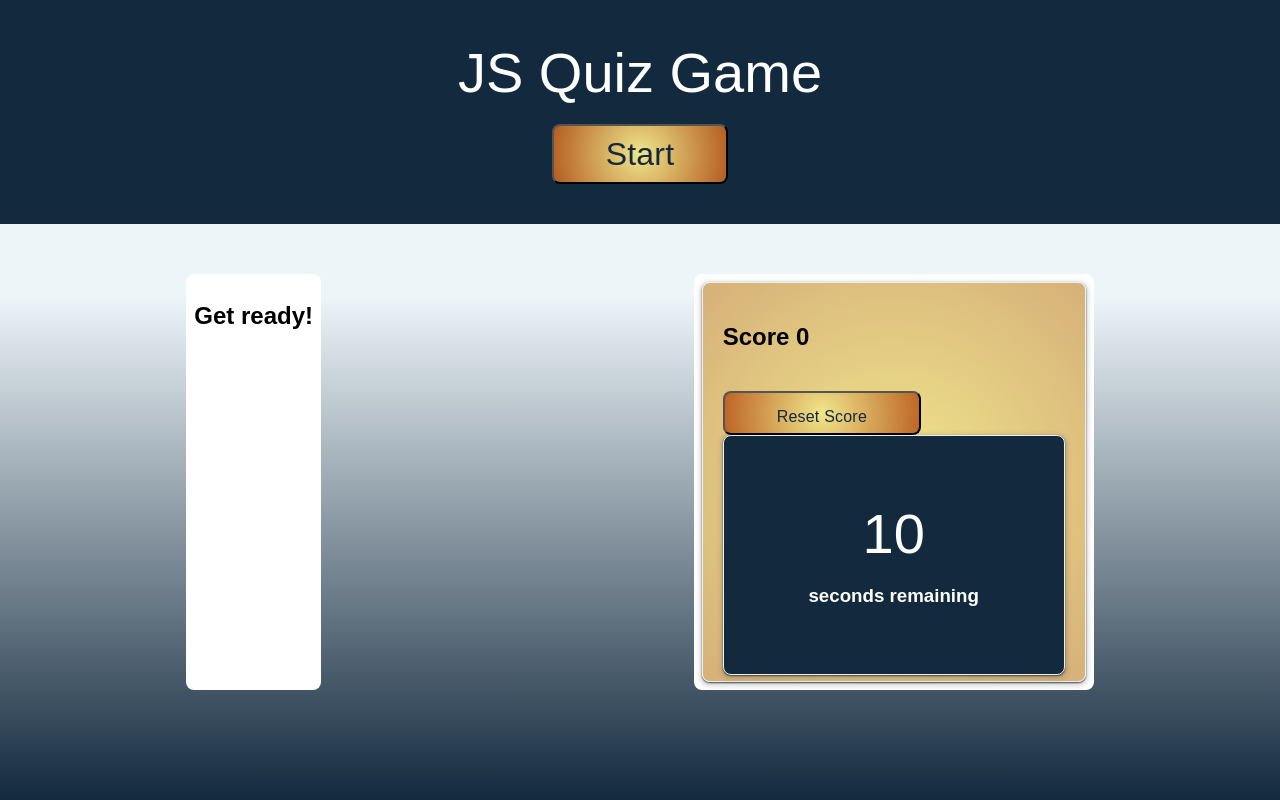
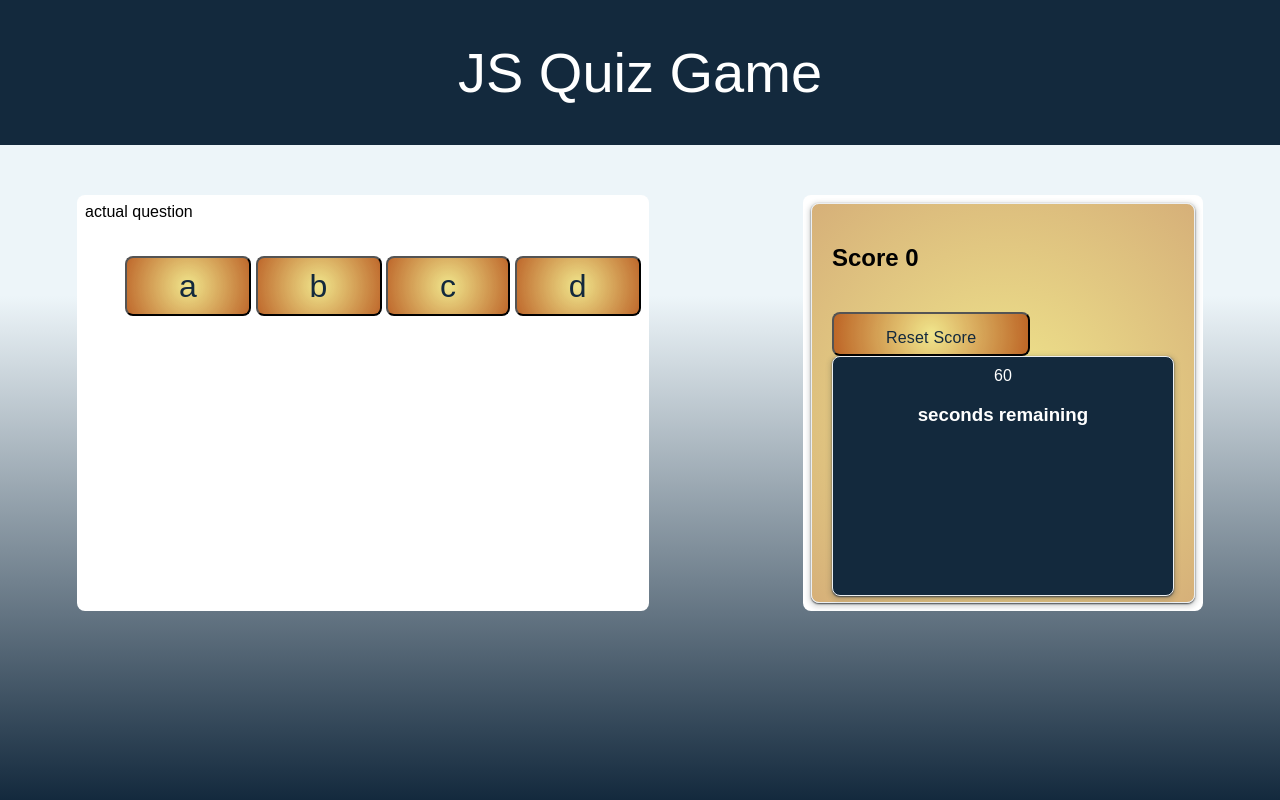
Before and after one commit to Popiuy/js-quiz, a plain HTML site: page index.html in a window 1280 px wide. Both pictures are taken after a click on the button "Start". Drawn offline with Linux system fonts and the light colour scheme.

Commit message:
tutor help with basic html, js, css

```diff
--- a/assets/CSS/style.css
+++ b/assets/CSS/style.css
@@ -19,7 +19,7 @@
     margin-top: 20px;
   }
 
-  .win-loss-container {
+  .high-score-container {
     display: flex;
     justify-content: space-between;
     margin-top: 16px;
@@ -48,6 +48,10 @@
     background: #13293d;
     color: #fff;
     border-bottom:30px #879274;
+  }
+
+  .hide {
+    display: none;
   }
 
   main {
--- a/assets/JS/script.js
+++ b/assets/JS/script.js
@@ -1,22 +1,32 @@
-var score = 0;
-
-var playGame = function() {
-
-  if (!userChoice) {
-    return;
-  }
+var startButton = document.querySelector(".start-button")
+var infoContainer = document.querySelector(".quiz-game")
+var quizContainer = document.querySelector(".quiz-container")
+var shownQuestion = document.querySelector(".questions")
+var button1 = document.querySelector("#button1")
+var button2 = document.querySelector("#button2")
+var button3 = document.querySelector("#button3")
+var button4 = document.querySelector("#button4")
 
 
-  window.alert(
-    "Score " + wins
-  );
+startButton.addEventListener("click", gameStart)
+startButton.addEventListener("click", gameStart)
+startButton.addEventListener("click", gameStart)
 
 
-  var playAgain = window.confirm("Play again?");
+var quizQuestions = [{qtext:"actual question", answers:["a", "b", "c" ,"d"], correctA:"b"}, {qtext:"actual question2", answers:["a2", "b2", "c2" ,"d2"], correctA:"b2"}]
 
-  if (playAgain) {
-    playGame();
-  }
-};
 
-playGame();
+function gameStart(){
+startButton.classList.add("hide");
+infoContainer.classList.add("hide");
+quizContainer.classList.remove("hide");
+
+}
+
+var currentQuestion = quizQuestions[0];
+shownQuestion.textContent = currentQuestion.qtext
+
+button1.textContent = currentQuestion.answers[0];
+button2.textContent = currentQuestion.answers[1];
+button3.textContent = currentQuestion.answers[2];
+button4.textContent = currentQuestion.answers[3];
--- a/index.html
+++ b/index.html
@@ -13,13 +13,23 @@
     </header>
 
     <main>
-      <section>
-        <div class="quiz game">
-          <div class="large-font word-blanks"></div>
-          <h1>Get ready!</h1>
-        </div>
+      <section class="quiz-game">
+       <h1>Get ready!</h1>
       </section>
 
+  <section class="quiz-container hide">
+
+    <div class="questions">
+
+    </div>
+    <ul class="answers">
+      <button id = "button1"></button>
+      <button id = "button2"></button>
+      <button id = "button3"></button>
+      <button id = "button4"></button>
+    </ul>
+
+    </section>
       <section>
         <div class="card results">
           <div class = "score-container">
@@ -30,8 +40,8 @@
           <button class="reset-button">Reset Score</button>
       </div>
           <div class= "card timer">
-            <div class = "timer-text">
-            <div class="large-font timer-count">10</div>
+
+            <div class="timer-count">60</div>
             <h3>seconds remaining</h3>
           </div>
 
```
Also changed, not shown: 1 other file.
